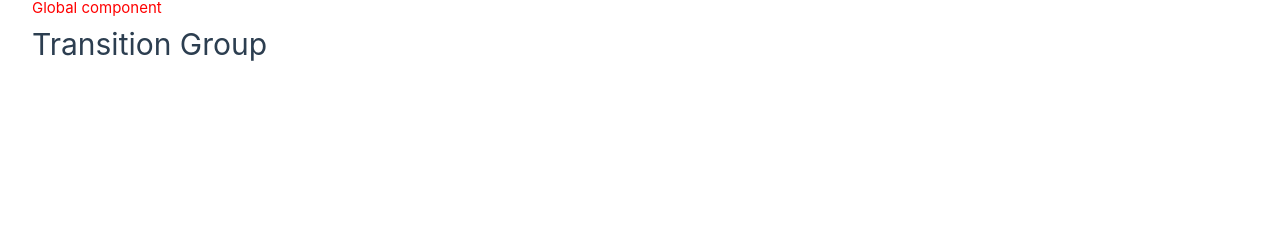
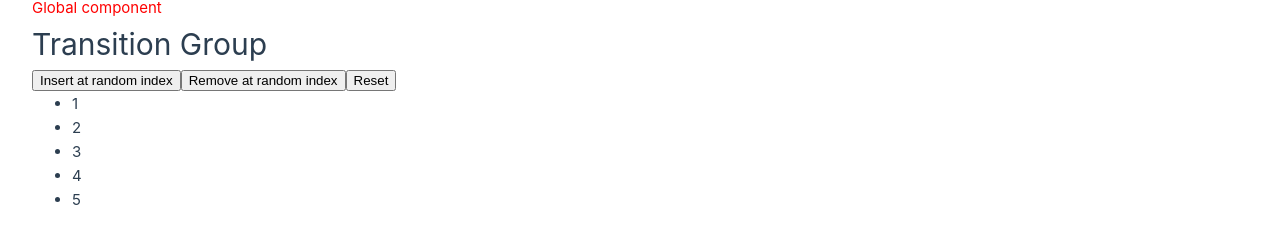
Before and after one commit to Johnny-Jackpot/sandbox, a Vue app in the folder vue/vue-project/: page /build-in-components/transition-group in a window 1280 px wide. Shown: the part 204-448 px from the top of the page. Built offline with nearby package versions, Linux system fonts and the light colour scheme; the HTML template or start-up script is replaced by a standard one.

Commit message:
transition group

```diff
--- /dev/null
+++ b/vue/vue-project/src/components/build-in-components/transition-group/EnterLeaveTransitions.vue
@@ -0,0 +1,46 @@
+<script setup lang="ts">
+import { ref } from 'vue';
+
+const getItems = () => [1, 2, 3, 4, 5]
+
+const items = ref(getItems())
+
+let id = items.value.length + 1;
+
+const getRandomIndex = () => Math.round(Math.random() * items.value.length)
+
+function insert() {
+  items.value.splice(getRandomIndex(), 0, id++)
+}
+
+function remove() {
+  items.value.splice(getRandomIndex(), 1)
+}
+
+function reset() {
+  items.value = getItems()
+  id = items.value.length + 1
+}
+</script>
+
+<template>
+  <button @click="insert">Insert at random index</button>
+  <button @click="remove">Remove at random index</button>
+  <button @click="reset">Reset</button>
+  <TransitionGroup name="list" tag="ul">
+    <li v-for="item in items" :key="item">{{ item }}</li>
+  </TransitionGroup>
+</template>
+
+<style scoped>
+.list-enter-active,
+.list-leave-active {
+  transition: all 0.5 ease;
+}
+
+.list-enter-from,
+.list-leave-to {
+  opacity: 0;
+  transform: translateX(30px);
+}
+</style>
--- a/vue/vue-project/src/views/build-in-components/TransitionGroupView.vue
+++ b/vue/vue-project/src/views/build-in-components/TransitionGroupView.vue
@@ -1,20 +1,14 @@
 <script setup lang="ts">
+import EnterLeaveTransitions from '@/components/build-in-components/transition-group/EnterLeaveTransitions.vue';
+
 
 </script>
 
 <template>
   <div style="margin-bottom: 100px;">
     <h1>Transition Group</h1>
-
+    <EnterLeaveTransitions />
   </div>
 </template>
 
-<style scoped>
-.gsap-box {
-  background: red;
-  width: 30px;
-  height: 30px;
-  border-radius: 50%;
-  margin: 20px;
-}
-</style>
+<style scoped></style>
```
